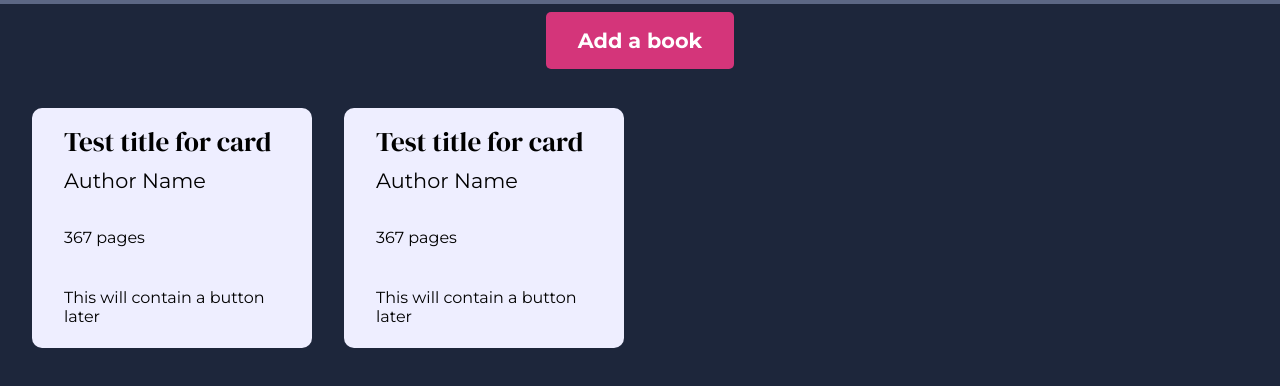
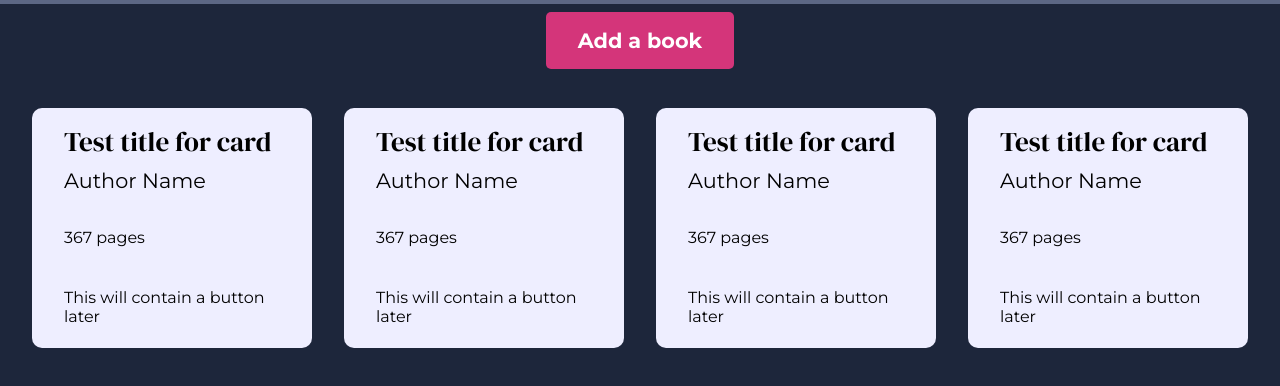
Before and after one commit to Roxanoel/library, a plain HTML site: page index.html in a window 1280 px wide. Shown: the part 76-462 px from the top of the page. Drawn offline with Linux system fonts and the light colour scheme.

Commit message:
Managed the overflow for the grid containing the book cards.

```diff
--- a/index.html
+++ b/index.html
@@ -29,6 +29,18 @@
                 <div class="pages">367 pages</div>
                 <div class="was-read">This will contain a button later</div>
             </div>
+            <div class="card">
+                <div class="title">Test title for card</div>
+                <div class="author">Author Name</div>
+                <div class="pages">367 pages</div>
+                <div class="was-read">This will contain a button later</div>
+            </div>
+            <div class="card">
+                <div class="title">Test title for card</div>
+                <div class="author">Author Name</div>
+                <div class="pages">367 pages</div>
+                <div class="was-read">This will contain a button later</div>
+            </div>
         </div>
     </main>
     <footer>
--- a/styles.css
+++ b/styles.css
@@ -20,7 +20,8 @@
 body {
     display: grid;
     grid-template-rows: 10vh 90vh;
-    width: 100vw;
+    width: 100%;
+    height: 100%;
     margin: 0;
 }
 
@@ -56,6 +57,7 @@ main {
     grid-template-columns: repeat(auto-fill, minmax(15rem, 1fr));
     padding: 2rem;
     gap: 2rem;
+    overflow: auto;
 }
 
 .card {
```
